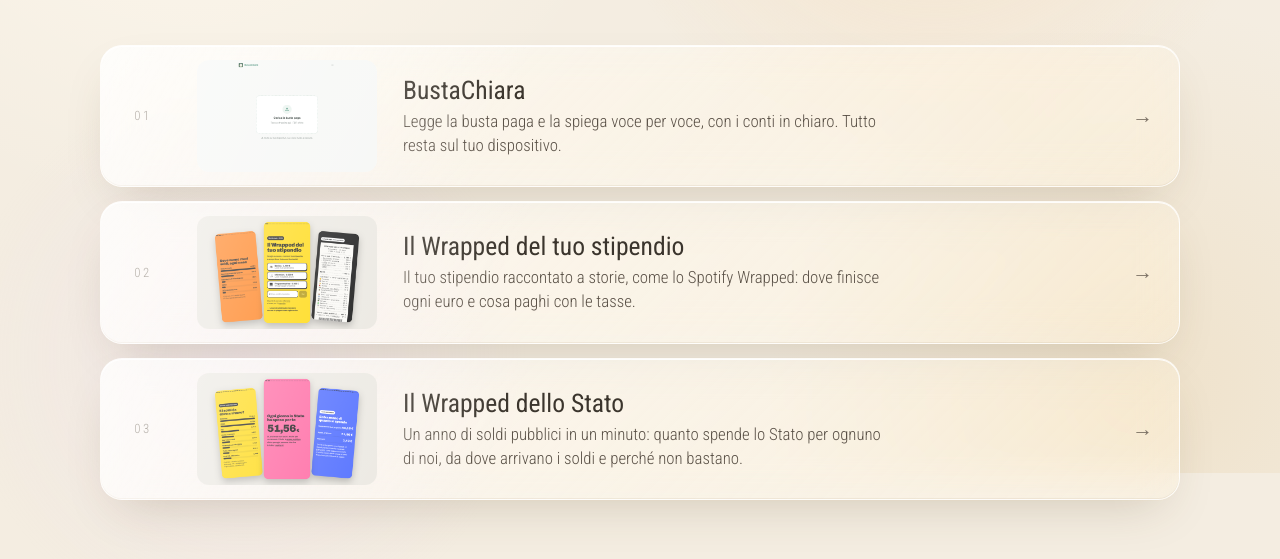
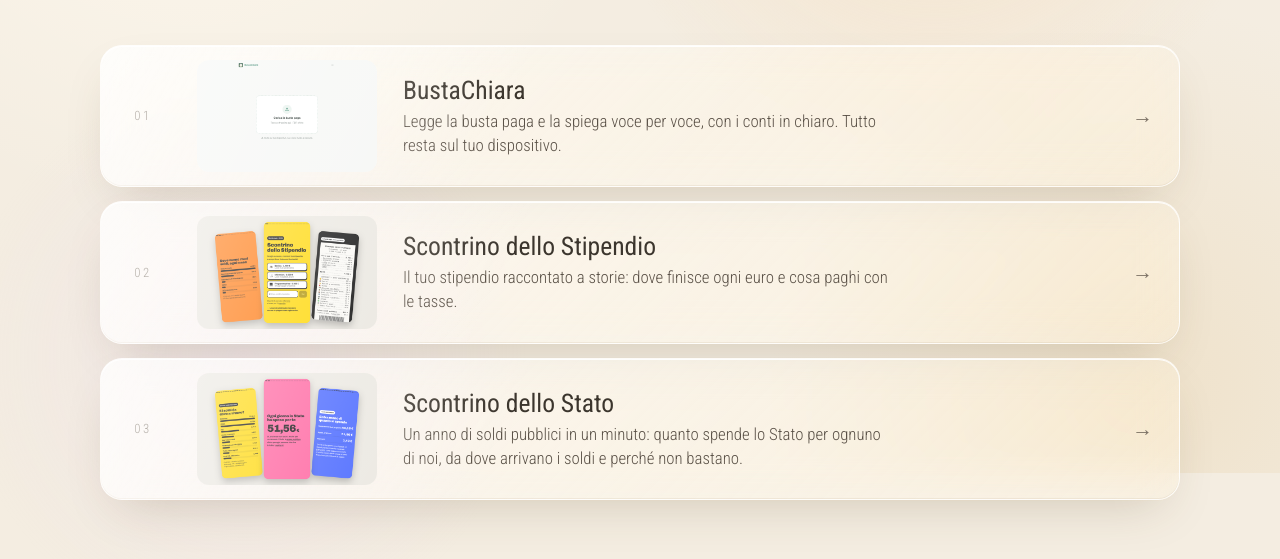
Before and after one commit to MarvinBonazzo/MarvinBonazzo.github.io, a plain HTML site: page cartella.html in a window 1280 px wide. Shown: the part 327-886 px from the top of the page. Drawn offline with Linux system fonts and the light colour scheme.

Commit message:
Civic tech: Scontrino dello Stipendio e Scontrino dello Stato, con link, testi e foto nuove
Co-Authored-By: Claude Opus 5.5 <noreply@anthropic.com>

```diff
--- a/assets/projects.js
+++ b/assets/projects.js
@@ -39,14 +39,14 @@ window.PROJECTS = [
     next: 'Stabilizzare la lettura su più layout di cedolino e pubblicare l\'APK per Android.'
   },
   {
-    slug: 'wrapped-stipendio',
+    slug: 'scontrino-stipendio',
     category: 'civic',
-    name: 'Il Wrapped del tuo stipendio',
-    short: 'Il tuo stipendio raccontato a storie, come lo Spotify Wrapped: dove finisce ogni euro e cosa paghi con le tasse.',
+    name: 'Scontrino dello Stipendio',
+    short: 'Il tuo stipendio raccontato a storie: dove finisce ogni euro e cosa paghi con le tasse.',
     tagline: 'Le tasse spiegate in modo diretto, una storia alla volta.',
-    cover: 'img/wrapped-stipendio.png',
-    gallery: ['img/wrapped-stipendio-m1.png', 'img/wrapped-stipendio-m2.png', 'img/wrapped-stipendio-m3.png'],
-    links: { live: 'https://marvinbonazzo.github.io/scontrino-stipendio/wrapped/', code: 'https://github.com/MarvinBonazzo/scontrino-stipendio' },
+    cover: 'img/scontrino-stipendio.png',
+    gallery: ['img/scontrino-stipendio-m1.png', 'img/scontrino-stipendio-m2.png', 'img/scontrino-stipendio-m3.png'],
+    links: { live: 'https://marvinbonazzo.github.io/scontrino-stipendio/', code: 'https://github.com/MarvinBonazzo/scontrino-stipendio' },
     facts: { Anno: '2026', Tipo: 'Storie web per ragazzi', Stack: 'Un solo file HTML', Regole: 'IRPEF e INPS 2026' },
     problem: 'A scuola nessuno spiega cosa succede ai soldi di uno stipendio. Le parole sono difficili (lordo, IRPEF, detrazioni) e i numeri sembrano lontani, così le tasse restano una cosa noiosa da adulti. Volevo renderle pop senza addolcirle: brevi, colorate, da sfogliare con il dito come le storie di Instagram, dando del tu a chi legge.',
     audience: [
@@ -57,28 +57,28 @@ window.PROJECTS = [
     principles: [
       ['Una schermata, un\'idea', 'Numeri giganti, colori pieni e frasi brevi: si capisce anche senza leggere tutto.'],
       ['Ogni parola si spiega', 'Le parole tecniche sono sottolineate: toccandole si apre una spiegazione di una o due frasi.'],
-      ['Dati ufficiali, nessuna stima', 'Regole fiscali 2026 e spesa pubblica 2024 di Eurostat, gli stessi numeri della pagina completa.'],
+      ['Dati ufficiali, nessuna stima', 'Regole fiscali 2026 e spesa pubblica 2024 di Eurostat, con fonti e calcoli consultabili in fondo.'],
       ['Dire cosa non torna', 'I contributi che non bastano per le pensioni, il deficit, le tasse che non si vedono in busta paga.']
     ],
     how: [
       ['Scegli un lavoro', 'Barista, infermiera, programmatrice, oppure scrivi il tuo lordo.'],
       ['Dal costo al netto', 'Quanto spende l\'azienda per te, quanto arriva sul tuo conto e dove va il resto.'],
-      ['Cosa pagano i tuoi soldi', 'Contributi e IRPEF divisi tra pensioni, ospedali, scuola e le altre voci della spesa pubblica, più la parte presa in prestito.'],
-      ['Lo scontrino finale', 'La busta paga stampata come uno scontrino, con il link al Wrapped dello Stato.']
+      ['Cosa pagano i tuoi soldi', 'Contributi e IRPEF divisi tra pensioni, sanità, scuola e le altre voci della spesa pubblica, più la parte presa in prestito.'],
+      ['Scontrino, fonti e calcoli', 'La busta paga stampata come uno scontrino. Sotto, il conto di un anno intero con regole, numeri interi e fonti.']
     ],
-    tech: 'Un solo index.html, senza dipendenze. Il calcolo è copiato identico dallo Scontrino delle tasse: contributi, scaglioni IRPEF 2026, detrazioni, taglio del cuneo. Navigazione a tocchi come le storie, numeri animati e un glossario a cartoncino che funziona anche da tastiera. Nessun dato salvato, nessun tracciamento.',
-    story: 'È nato dallo Scontrino delle tasse, una pagina pensata per adulti. Con Claude l\'ho trasformato in storie per ragazzi e poi l\'ho reso complementare al Wrapped dello Stato: stessi dati, stesse 13 voci di spesa, e ognuno finisce con il link all\'altro. Uno mostra cosa paghi tu, l\'altro quanti soldi arrivano allo Stato e dove vanno.',
+    tech: 'Un solo index.html, senza dipendenze. Il calcolo segue le regole 2026: contributi, scaglioni IRPEF, detrazioni, taglio del cuneo, trattamento integrativo. Navigazione a tocchi come le storie, numeri animati e un glossario a cartoncino che funziona anche da tastiera. Nessun dato salvato, nessun tracciamento.',
+    story: 'All\'inizio era una calcolatrice per adulti: scrivevi il lordo e leggevi una lunga pagina di conti. Con Claude l\'ho trasformata in storie per ragazzi, con il tu e senza parole addolcite, e l\'ho resa complementare allo Scontrino dello Stato: stessi dati, stesse 13 voci di spesa, e ognuno porta all\'altro. Uno mostra cosa paghi tu, l\'altro quanti soldi arrivano allo Stato e dove vanno.',
     next: 'Un pulsante per condividere lo scontrino finale come immagine.'
   },
   {
-    slug: 'wrapped-stato',
+    slug: 'scontrino-stato',
     category: 'civic',
-    name: 'Il Wrapped dello Stato',
+    name: 'Scontrino dello Stato',
     short: 'Un anno di soldi pubblici in un minuto: quanto spende lo Stato per ognuno di noi, da dove arrivano i soldi e perché non bastano.',
-    tagline: 'La spesa pubblica italiana, raccontata come lo Spotify Wrapped.',
-    cover: 'img/wrapped-stato.png',
-    gallery: ['img/wrapped-stato-m1.png', 'img/wrapped-stato-m2.png', 'img/wrapped-stato-m3.png'],
-    links: { live: 'https://marvinbonazzo.github.io/scontrino-pubblico/wrapped/', code: 'https://github.com/MarvinBonazzo/scontrino-pubblico' },
+    tagline: 'La spesa pubblica italiana, raccontata a storie.',
+    cover: 'img/scontrino-stato.png',
+    gallery: ['img/scontrino-stato-m1.png', 'img/scontrino-stato-m2.png', 'img/scontrino-stato-m3.png'],
+    links: { live: 'https://marvinbonazzo.github.io/scontrino-pubblico/', code: 'https://github.com/MarvinBonazzo/scontrino-pubblico' },
     facts: { Anno: '2026', Tipo: 'Storie web per ragazzi', Fonti: 'Eurostat · ISTAT · Banca d\'Italia', Dati: 'Italia, 2024' },
     problem: 'Di spesa pubblica si parla con cifre in miliardi che non dicono niente a nessuno, tanto meno a un ragazzo. Mancava un modo per capire in un minuto quanto si spende per ognuno di noi, per cosa, da dove arrivano i soldi e perché lo Stato si indebita.',
     audience: [
@@ -88,7 +88,7 @@ window.PROJECTS = [
     ],
     principles: [
       ['Euro al giorno, a testa', 'Ogni cifra è la spesa divisa per i residenti e per 365: 51,56 € al giorno si capisce meglio di 1.109 miliardi.'],
-      ['Solo dati ufficiali', 'Eurostat per spesa ed entrate 2024, Banca d\'Italia per il debito, ISTAT per i residenti.'],
+      ['Solo dati ufficiali', 'Eurostat per spesa ed entrate 2024, Banca d\'Italia per il debito, ISTAT per i residenti. Tutti i numeri interi sono in fondo, con le fonti.'],
       ['Ogni parola si spiega', 'Deficit, BTP, accise: si toccano e si apre una spiegazione semplice.'],
       ['Tono neutro', 'Fatti e confronti, nessun giudizio politico. E si ricorda sempre che è una media, non quanto paghi tu.']
     ],
@@ -96,11 +96,11 @@ window.PROJECTS = [
       ['Quanto spende per te', '51,56 € al giorno, 18.820 € l\'anno per ogni persona che vive in Italia.'],
       ['Le voci più grandi', 'Pensioni, sanità, sussidi, scuola e interessi sul debito, con confronti che fanno pensare.'],
       ['Da dove arrivano', 'Contributi, IRPEF, IVA e accise: anche chi non lavora ancora paga qualcosa a ogni acquisto.'],
-      ['I conti non tornano', '3,40 € al giorno presi in prestito, un debito di 50.343 € a testa, poi lo scontrino di un giorno.']
+      ['I conti non tornano', '3,40 € al giorno presi in prestito, un debito di 50.343 € a testa, poi lo scontrino di un giorno con fonti e calcoli.']
     ],
-    tech: 'Un solo index.html. Le 100 monetine e lo scontrino finale sono generati da un elenco con le 13 voci di spesa, e i centesimi sono sistemati perché la somma torni sempre con il totale. Usa gli stessi dati dello Scontrino pubblico, che resta la versione completa per l\'Italia e per i circa 7.900 Comuni.',
-    story: 'È la versione a storie dello Scontrino pubblico. Con Claude l\'ho reso complementare al Wrapped dello stipendio: ho aggiunto da dove arrivano i soldi, il debito spiegato come una carta di credito e un glossario a cartoncino per ogni parola tecnica. In fondo, un link porta a vedere quanto ci metti tu.',
-    next: 'Una versione per il proprio Comune, con gli stessi dati SIOPE dello Scontrino pubblico.'
+    tech: 'Un solo index.html. Le 100 monetine, lo scontrino finale e il pannello delle fonti sono generati da un elenco con le 13 voci di spesa, e i centesimi sono sistemati perché la somma torni sempre con il totale.',
+    story: 'All\'inizio era una pagina lunga per adulti, con la spesa per residente dell\'Italia e di ogni Comune. Con Claude l\'ho trasformata in storie per ragazzi e l\'ho resa complementare allo Scontrino dello Stipendio: ho aggiunto da dove arrivano i soldi, il debito spiegato come una carta di credito, un glossario per ogni parola tecnica e, in fondo, tutti i numeri interi con le fonti.',
+    next: 'Una versione per il proprio Comune, con i dati SIOPE dei pagamenti comunali.'
   },
   {
     slug: 'budjet',
```
Also changed, not shown: index.html (+2 -2 lines), img/scontrino-stato-m1.png (renamed from img/wrapped-stato-m1.png), img/scontrino-stato-m2.png (renamed from img/wrapped-stato-m2.png), img/scontrino-stato-m3.png (added), img/scontrino-stato.png (renamed from img/wrapped-stato.png), img/scontrino-stipendio-m1.png (renamed from img/wrapped-stipendio-m1.png), img/scontrino-stipendio-m2.png (renamed from img/wrapped-stipendio-m2.png), img/scontrino-stipendio-m3.png (added), img/scontrino-stipendio.png (added), img/wrapped-stato-m3.png (deleted), img/wrapped-stipendio-m3.png (deleted), img/wrapped-stipendio.png (deleted).
